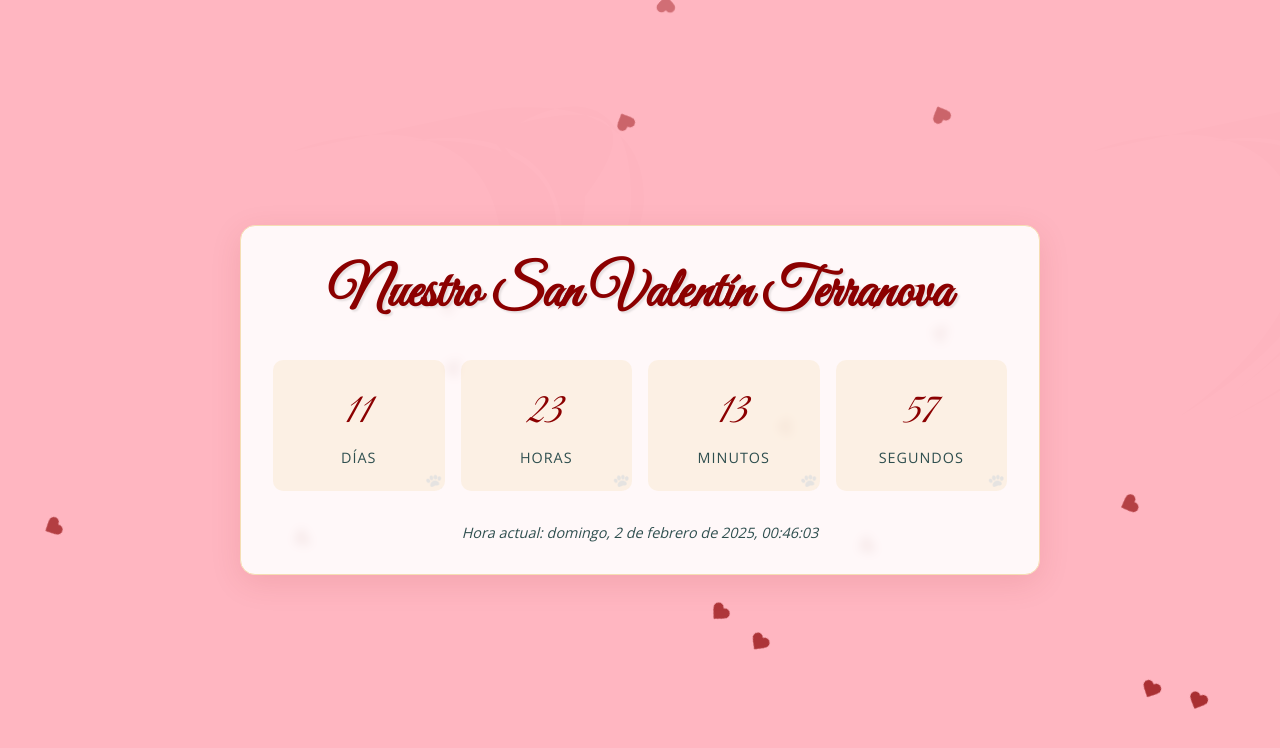
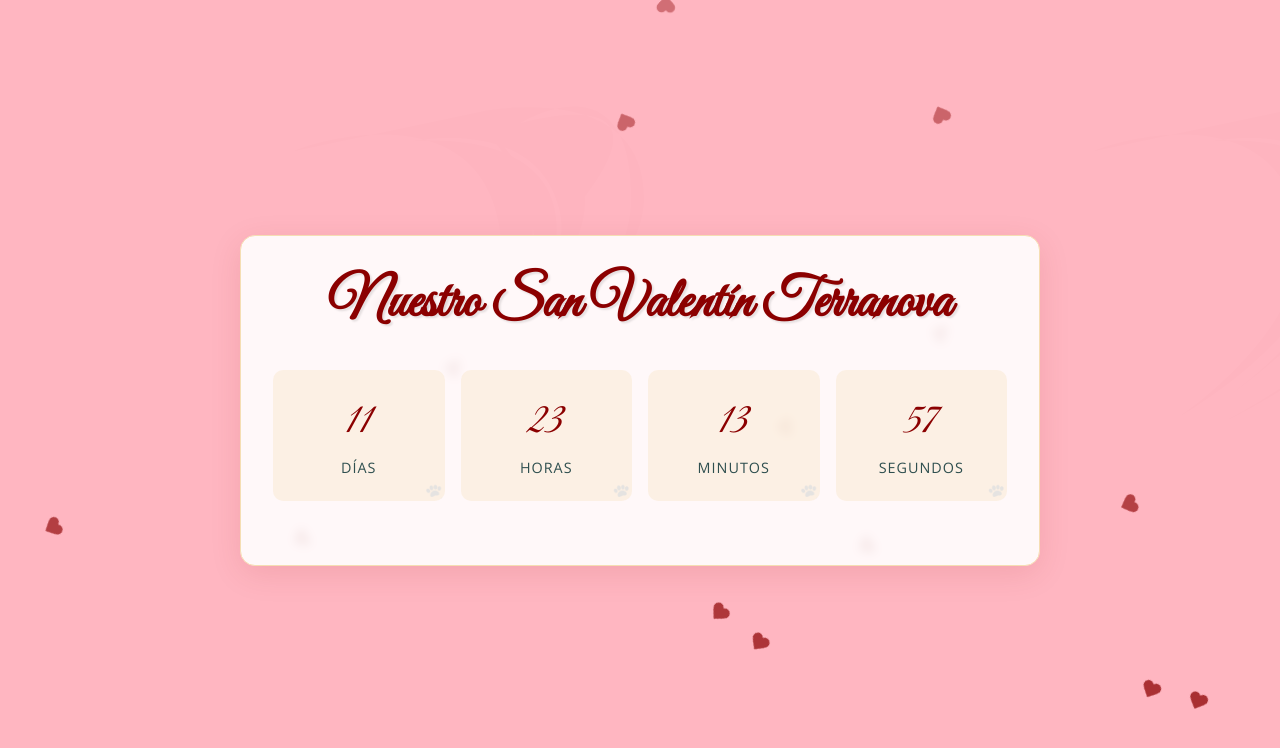
Before and after one commit to jhonAleVelasco/14, a plain HTML site: page index.html in a window 1280 px wide. Drawn offline with nearby package versions, Linux system fonts and the light colour scheme.

Commit message:
Add files via upload

```diff
--- a/index.html
+++ b/index.html
@@ -151,13 +151,6 @@
             font-weight: 400;
         }
 
-        .current-time {
-            margin-top: 2rem;
-            color: var(--slate);
-            font-size: 0.9rem;
-            font-style: italic;
-        }
-
         @media (max-width: 768px) {
             .countdown-grid {
                 grid-template-columns: 1fr 1fr;
@@ -198,8 +191,6 @@
                 <div class="label">Segundos</div>
             </div>
         </div>
-
-        <div class="current-time" id="current-time"></div>
     </div>
 
     <script>
@@ -230,18 +221,6 @@
             document.getElementById('hours').textContent = hours.toString().padStart(2, '0');
             document.getElementById('minutes').textContent = minutes.toString().padStart(2, '0');
             document.getElementById('seconds').textContent = seconds.toString().padStart(2, '0');
-
-            const options = {
-                weekday: 'long',
-                year: 'numeric',
-                month: 'long',
-                day: 'numeric',
-                hour: '2-digit',
-                minute: '2-digit',
-                second: '2-digit'
-            };
-            document.getElementById('current-time').textContent =
-                `Hora actual: ${new Date().toLocaleTimeString('es-ES', options)}`;
         }
 
         document.addEventListener('DOMContentLoaded', () => {
```
